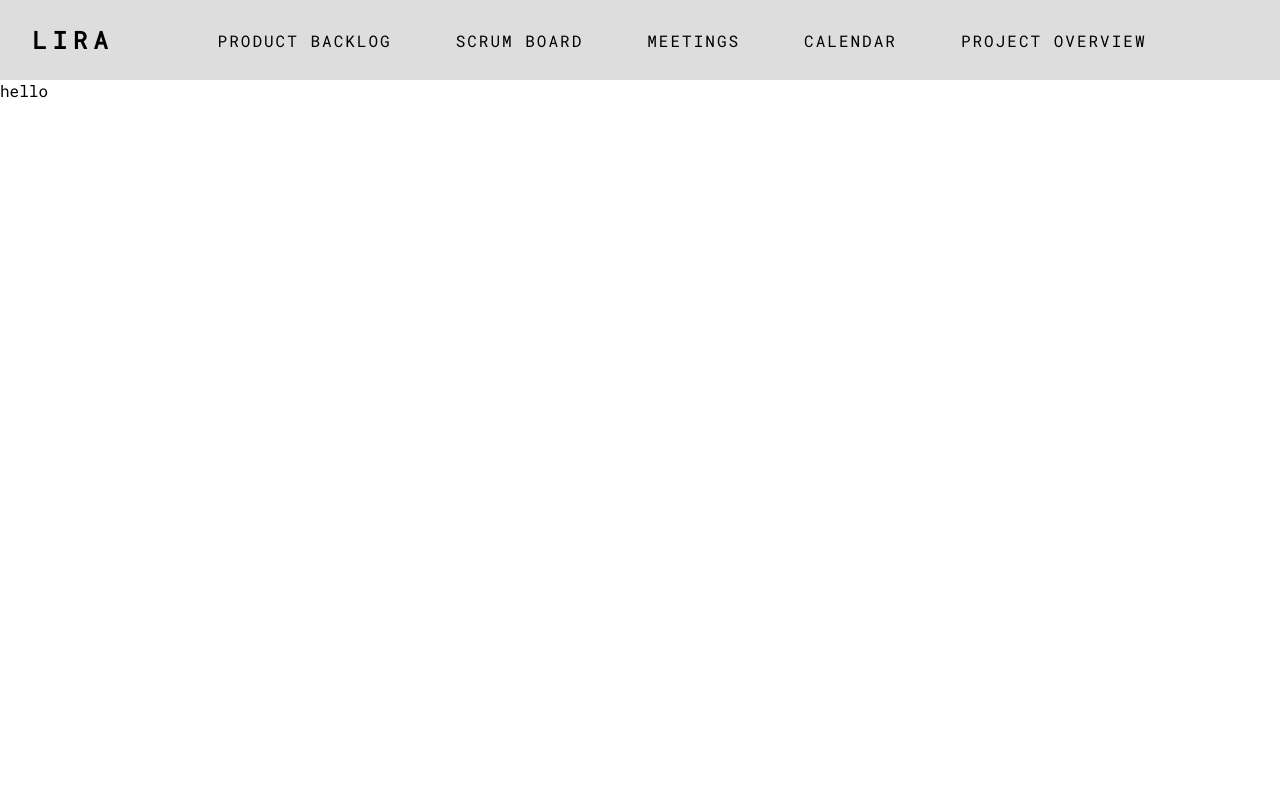
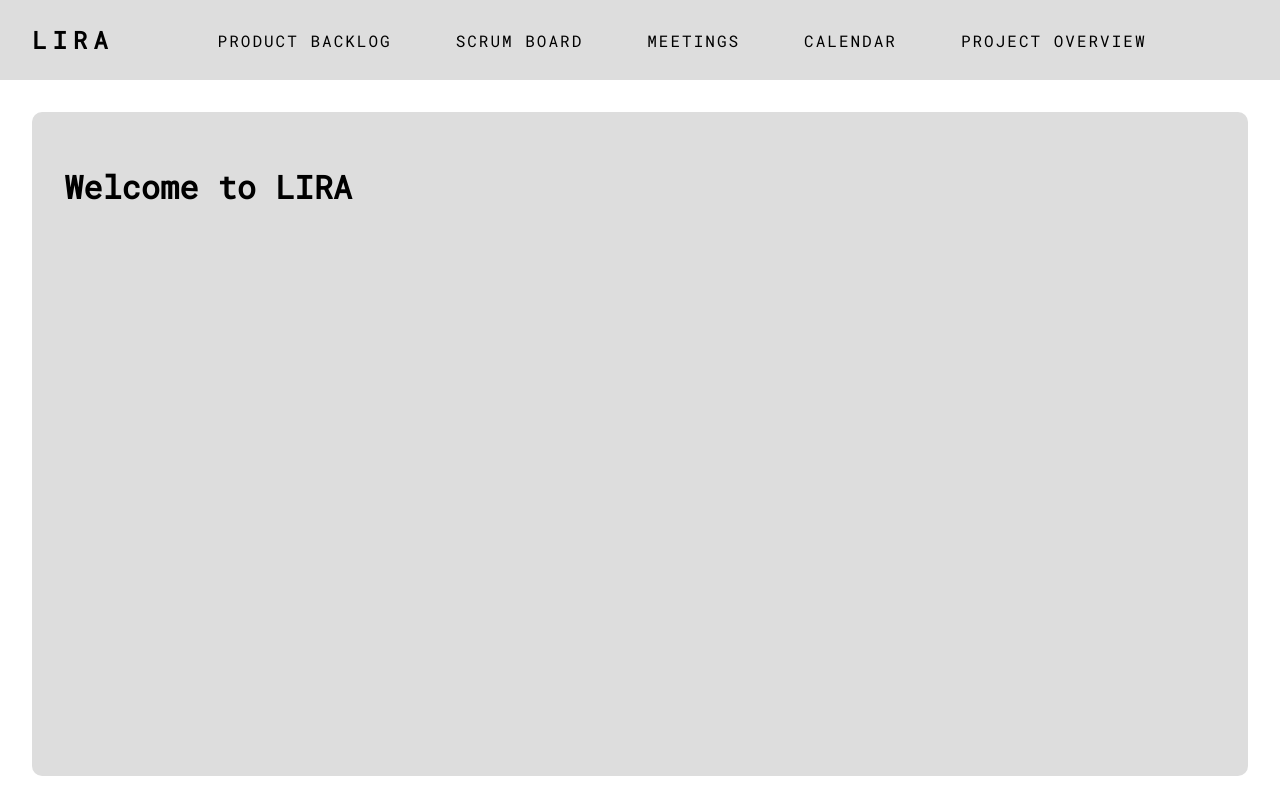
Before and after one commit to nefarious-onion/Scrum-Team-Management-App, a React (Create React App) app in the folder frontend/: page / in a window 1280 px wide. Built offline with nearby package versions, Linux system fonts and the light colour scheme.

Commit message:
landing css and , scrum board css

```diff
--- a/frontend/src/components/Landing/Landing.css
+++ b/frontend/src/components/Landing/Landing.css
@@ -1,4 +1,26 @@
-main {
+.landing-container {
+  display: flex;
+  width: 100%;
+  height: 100%;
+  justify-content: center;
+  position: relative;
+}
+.landing-items {
+  padding: 2rem;
   display: grid;
-  grid-template-columns: ;
+  grid-template-columns: repeat(4, 25%);
+  grid-template-rows: repeat(4, 25%);
+  row-gap: 0.5rem;
+  justify-content: center;
+  background-color: rgb(221, 221, 221);
+  width: 90%;
+  height: 75vh;
+  border-radius: 10px;
+  position: absolute;
+  top: 2rem;
 }
+.welcome {
+  grid-column-start: 1;
+  grid-column-end: 3;
+  justify-content: center;
+}
--- a/frontend/src/components/Landing/Landing.js
+++ b/frontend/src/components/Landing/Landing.js
@@ -1,11 +1,14 @@
 import React from 'react';
 import './Landing.css'
 
+
+
 const Landing = () => {
+
     return (
         <main className='landing-container'>
-            <div className='landing-item'>
-                hello
+            <div className='landing-items'>
+                <h1 className='welcome'> Welcome to LIRA</h1>
             </div>
         </main>
     );
--- a/frontend/src/components/ScrumboardView/ScrumboardList/ScrumboardList.js
+++ b/frontend/src/components/ScrumboardView/ScrumboardList/ScrumboardList.js
@@ -9,7 +9,8 @@ const ScrumboardList = ({ scrumBoard, title }) => {
         : <p>Nothing to display in {title}</p>
     { console.log(title) };
     return (
-        <div className="card">
+        <div className="card-list">
+
             {inScrumBoard}
         </div>
     );
--- a/frontend/src/components/ScrumboardView/ScrumboardView.css
+++ b/frontend/src/components/ScrumboardView/ScrumboardView.css
@@ -1,14 +1,21 @@
 .scrumboard {
   width: 100%;
-  display: inline-flex;
-  justify-content: space-evenly;
+  height: 100%;
+  display: grid;
+  justify-content: space-between;
+  grid-template-columns: 25% 25% 25% 25%;
 }
 
 .scrumboard-list {
   background-color: brown;
-  width: 20rem;
   display: grid;
-  grid-template-columns: 2;
+  grid-template-columns: 100%;
+  grid-template-rows: 10% 90%;
+  justify-content: space-between;
+  margin: 2rem;
+  padding: 2rem;
+  height: 80vh;
+  max-height: 100vh;
+  overflow-x: hidden;
+  overflow-y: auto;
 }
-.card {
-}
--- a/frontend/src/components/Userstory/Userstory.css
+++ b/frontend/src/components/Userstory/Userstory.css
@@ -1,8 +1,9 @@
 .card {
-  display: grid;
-  align-self: baseline;
+  display: flex;
+  justify-content: start;
+  align-items: center;
   height: 4rem;
   border-radius: 3px;
-  width: 100;
+  width: 100%;
   background-color: burlywood;
 }
--- a/frontend/src/index.css
+++ b/frontend/src/index.css
@@ -4,6 +4,10 @@ body {
   padding: 0;
   margin: 0;
   box-sizing: border-box;
+  overflow: hidden;
+  max-height: 100vh;
+  -webkit-font-smoothing: antialiased;
+  -moz-osx-font-smoothing: grayscale;
 }
 
 .backlogview {
```
